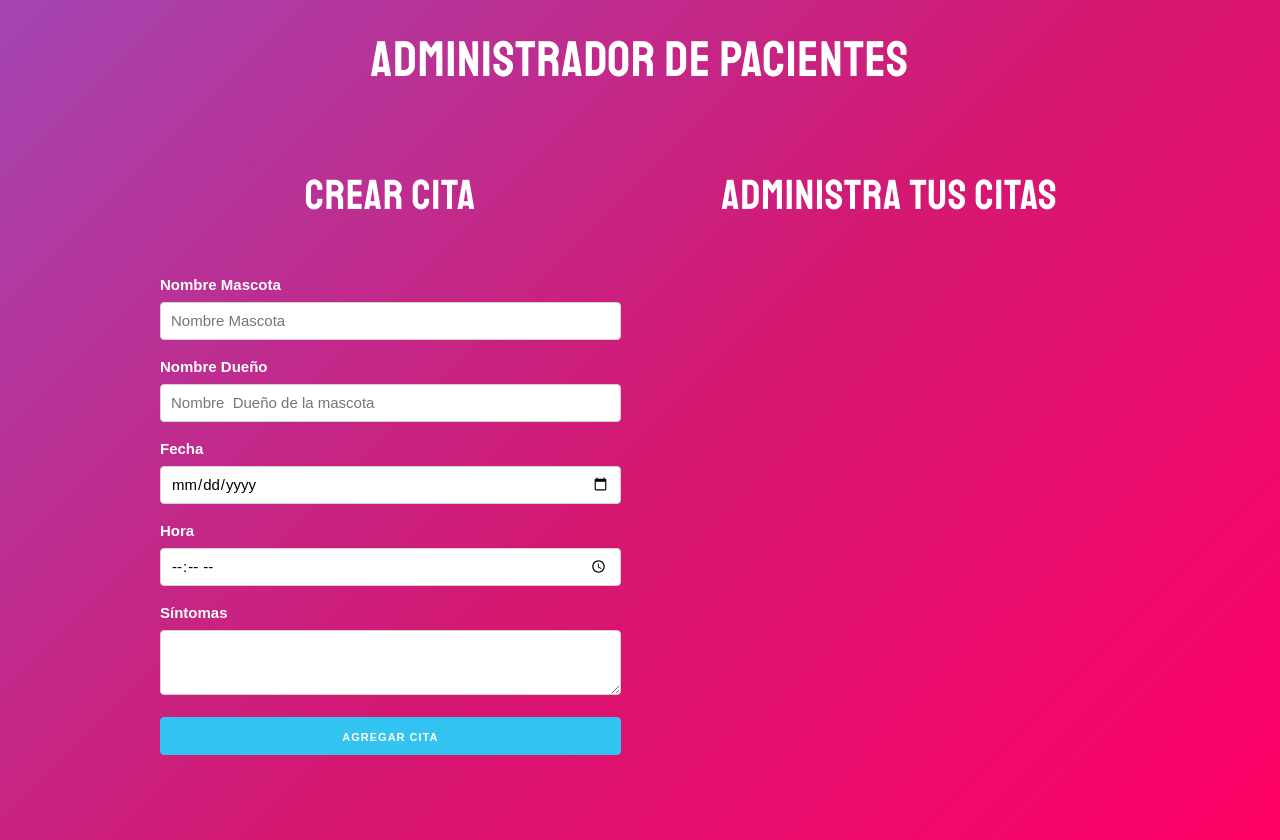
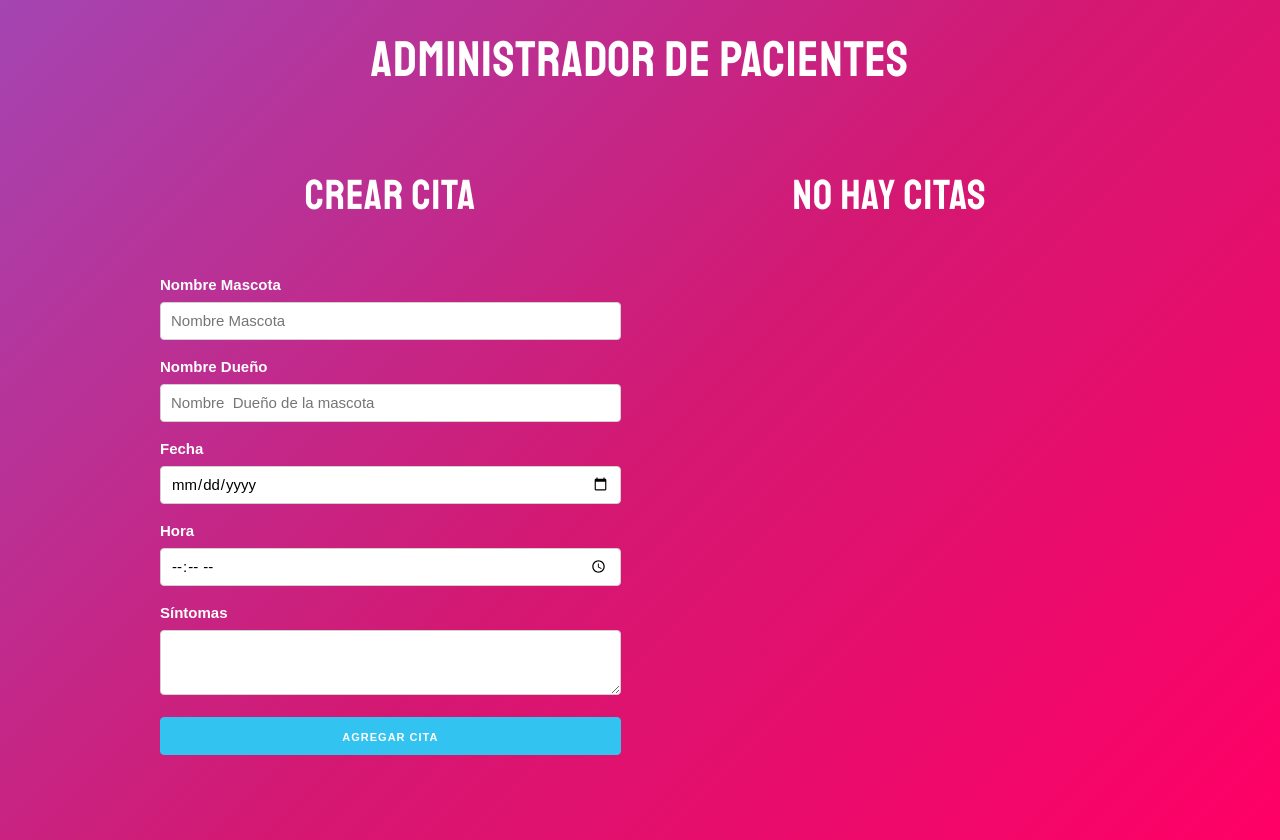
Before and after one commit to codigoconjuan/citas_react, a React (Create React App) app: page / in a window 1280 px wide. Built offline with nearby package versions, Linux system fonts and the light colour scheme.

Commit message:
mensaje condicional

```diff
--- a/src/App.js
+++ b/src/App.js
@@ -1,4 +1,4 @@
-import React, { Fragment, useState } from 'react';
+import React, { Fragment, useState} from 'react';
 import Formulario from './components/Formulario';
 import Cita from './components/Cita';
 
@@ -7,6 +7,7 @@
 
   // Arreglo de citas
   const [citas, guardarCitas] = useState([]);
+
 
   // Función que tome las citas actuales y agregue la nueva
   const crearCita = cita => {
@@ -18,6 +19,9 @@
      const nuevasCitas = citas.filter(cita => cita.id !== id );
      guardarCitas(nuevasCitas);
   }
+
+  // Mensaje condicional
+  const titulo = citas.length === 0 ? 'No hay citas' : 'Administra tus Citas';
 
   return (
     <Fragment>
@@ -31,7 +35,7 @@
               />
           </div>
           <div className="one-half column">
-              <h2>Administra tus citas</h2>
+              <h2>{titulo}</h2>
               {citas.map(cita => (
                 <Cita
                   key={cita.id}
```
